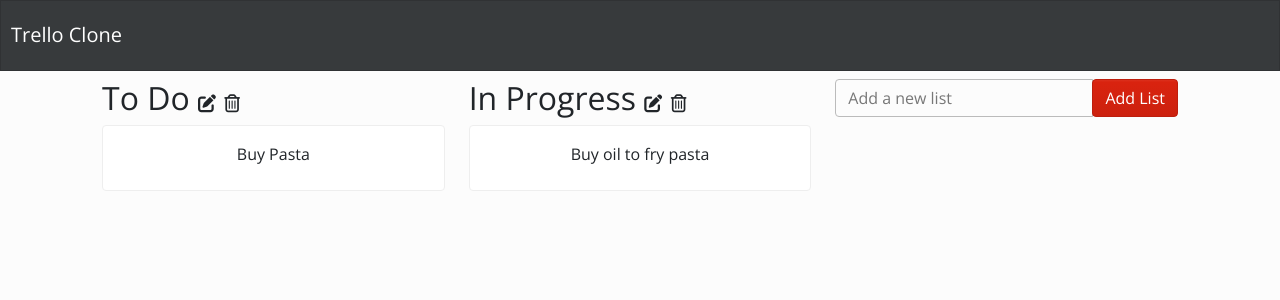
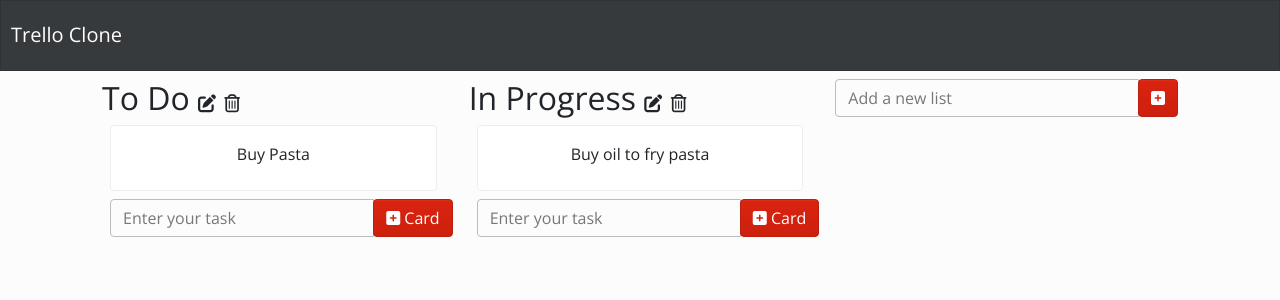
Before and after one commit to ChiragRamachandra/myhammer-trello-clone, a React (Create React App) app: page / in a window 1280 px wide. Shown: the top 300 px of the page. Built offline with nearby package versions, Linux system fonts and the light colour scheme.

Commit message:
updated adding a card
Author: Chirag Ramachandra

```diff
--- a/src/App.js
+++ b/src/App.js
@@ -51,15 +51,14 @@ const App = () => {
 		})
 	}
 
-	const onChangeListDetails = (ListKey, title) => {
+	const onChangeListHandler = (ListKey, title) => {
 		let newCard = allLists[ListKey]
 		newCard.title = title
 		setAllLists({...allLists, [ListKey]: newCard})
 	}
 
-	const onDeleteList = (ListKey) => {
+	const onDeleteListHandler = (ListKey) => {
 		let toBeRemovedList = allLists[ListKey]
-
 		let filteredInitialBoard = {}
 
 		Object.keys(allLists).forEach((boardKey) => {
@@ -74,6 +73,25 @@ const App = () => {
 		setAllLists(filteredInitialBoard)
 	}
 
+	const onAddCardHandler = (listKey, cardText) => {
+		let highestCardID = Object.values(allCards).sort((a, b) => {
+			return b.id - a.id
+		})
+		let objectLength = highestCardID[0].id + 1
+		let newCard = {
+			text: cardText,
+			id: `${objectLength}`,
+		}
+
+		setAllCards({
+			...allCards,
+			[`card-${objectLength}`]: newCard,
+		})
+
+		//to add to list
+		allLists[listKey].cards.push(`card-${objectLength}`)
+	}
+
 	return (
 		<Fragment>
 			<Header />
@@ -83,8 +101,9 @@ const App = () => {
 				allLists={allLists}
 				allCards={allCards}
 				onAddListHandler={onAddListHandler}
-				onChangeListDetails={onChangeListDetails}
-				onDeleteList={onDeleteList}
+				onChangeListHandler={onChangeListHandler}
+				onDeleteListHandler={onDeleteListHandler}
+				onAddCardHandler={onAddCardHandler}
 			/>
 		</Fragment>
 	)
--- a/src/components/card/CardComponent.js
+++ b/src/components/card/CardComponent.js
@@ -4,7 +4,7 @@ import {Card, Form} from 'react-bootstrap'
 const CardComponent = ({allLists, allCards, listsKey, cardKey}) => {
 	return (
 		<Fragment>
-			<Card className='text-center'>
+			<Card className='text-center m-2'>
 				<Card.Body>
 					<Card.Text>
 						<Form.Label>{allCards[cardKey]?.text}</Form.Label>
--- a/src/components/verticalLists/ListComponent.js
+++ b/src/components/verticalLists/ListComponent.js
@@ -6,11 +6,14 @@ const ListComponent = ({
 	allLists,
 	allCards,
 	listsKey,
-	onChangeListDetails,
-	onDeleteList,
+	onChangeListHandler,
+	onDeleteListHandler,
+	onAddCardHandler,
 }) => {
 	const [show, setShow] = useState(false)
 	const [listTitle, setListTitle] = useState(allLists[listsKey].title)
+
+	const [cardText, setCardText] = useState('')
 
 	return (
 		<Fragment>
@@ -24,7 +27,7 @@ const ListComponent = ({
 					></i>{' '}
 					<i
 						style={{cursor: 'pointer', fontSize: 18}}
-						onClick={() => onDeleteList(listsKey)}
+						onClick={() => onDeleteListHandler(listsKey)}
 						class='far fa-trash-alt'
 					></i>
 				</h2>
@@ -40,7 +43,7 @@ const ListComponent = ({
 						<InputGroup.Append>
 							<Button
 								onClick={(e) => {
-									onChangeListDetails(listsKey, listTitle)
+									onChangeListHandler(listsKey, listTitle)
 									setShow(false)
 								}}
 							>
@@ -60,6 +63,26 @@ const ListComponent = ({
 						/>
 					)
 				})}
+
+				<InputGroup className=' m-2'>
+					<FormControl
+						placeholder='Enter your task'
+						value={cardText}
+						onChange={(e) => {
+							setCardText(e.target.value)
+						}}
+					/>
+					<InputGroup.Append>
+						<Button
+							onClick={() => {
+								onAddCardHandler(listsKey, cardText)
+								setCardText('')
+							}}
+						>
+							<i class='fas fa-plus-square'></i> Card
+						</Button>
+					</InputGroup.Append>
+				</InputGroup>
 			</Col>
 		</Fragment>
 	)
--- a/src/pages/boardPage/BoardPage.js
+++ b/src/pages/boardPage/BoardPage.js
@@ -13,8 +13,9 @@ const BoardPage = ({
 	allLists,
 	allCards,
 	onAddListHandler,
-	onChangeListDetails,
-	onDeleteList,
+	onChangeListHandler,
+	onDeleteListHandler,
+	onAddCardHandler,
 }) => {
 	let displayColumn = []
 
@@ -27,8 +28,9 @@ const BoardPage = ({
 				listsKey={listsKey}
 				allLists={allLists}
 				allCards={allCards}
-				onChangeListDetails={onChangeListDetails}
-				onDeleteList={onDeleteList}
+				onChangeListHandler={onChangeListHandler}
+				onDeleteListHandler={onDeleteListHandler}
+				onAddCardHandler={onAddCardHandler}
 			/>,
 		]
 	})
@@ -52,7 +54,7 @@ const BoardPage = ({
 										setListName('')
 									}}
 								>
-									Add List
+									<i class='fas fa-plus-square'></i>
 								</Button>
 							</InputGroup.Append>
 						</InputGroup>
```
